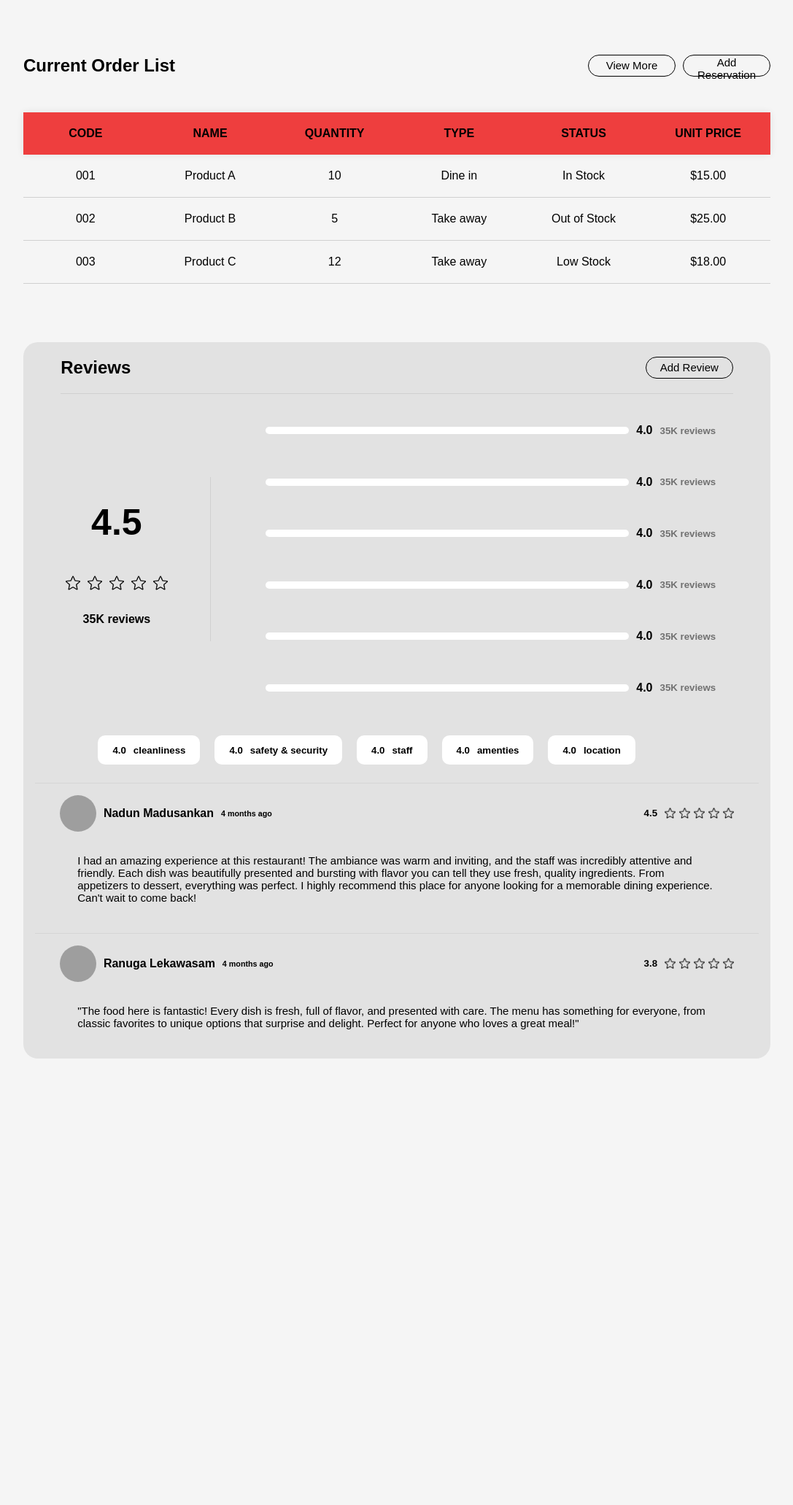
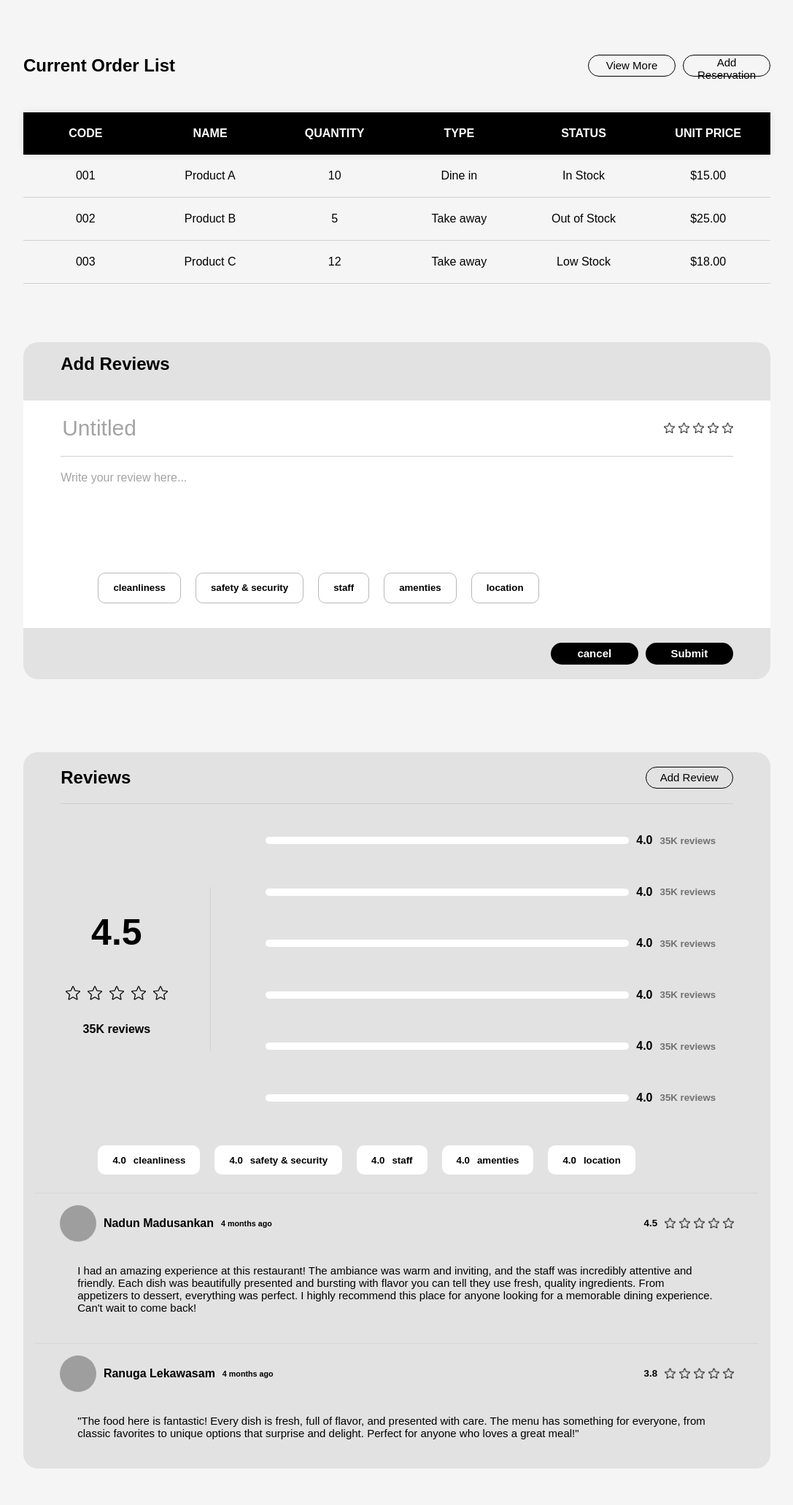
Before and after one commit to NadunMN/Kottu-Labs, a PHP site: page /views/userProfile.php in a window 1280 px wide. Shown: the part 334-2397 px from the top of the page at 73% size, without its empty margins (96-1183 px from the left). Before the commit the page ends 1785 px from the top, so only its background shows below. Run offline with PHP 8.4, Linux system fonts and the light colour scheme; grey boxes are pictures that could not be loaded.

Commit message:
add reviews add component

```diff
--- a/public/CSS/userprofile.css
+++ b/public/CSS/userprofile.css
@@ -215,7 +215,8 @@ body{
 
 /* Header styling */
 .table-header {
-    background-color: #ee3e3e;
+    background-color: #000000;
+    color: #ffffff;
     font-weight: bold;
     text-align: center;
     /* border-radius: 20px; */
@@ -394,6 +395,7 @@ body{
 .review-subject div:hover{
     background-color: #ee3e3e;
     color: white;
+    border: none;
     transition: transform 0.3s ,background-color 0.3s ease;
     transform: scale(1.05);
 }
@@ -500,3 +502,192 @@ body{
     font-weight: 500;
     font-family: Arial, Helvetica, sans-serif;
 }
+
+.form{
+    width: 100%;
+    height: auto;
+    display: flex;
+    flex-direction: column;
+    justify-content: center;
+    align-items: center;
+    /* background-color: #ee3e3e; */
+    margin-top: 20px;
+}
+
+
+.add-reviews-body-container{
+    width: 100%;
+    height: auto;
+    display: flex;
+    flex-direction: column;
+    justify-content: center;
+    align-items: center;
+    background-color: #ffffff;
+    padding-top: 20px;
+    /* margin-top: 20px; */
+}
+
+.add-review-list-topic{
+    width: 90%;
+    height: 60px;
+    /* background-color: #ee3e3e; */
+    display: flex;
+    justify-content: flex-start;
+    align-items: center;
+    /* border-radius: 20px 20px 0 0; */
+    /* border-bottom: 1px solid #d0d0d0; */
+
+}
+
+.add-review-header{
+    width: 90%;
+    height: auto;
+    /* background-color: #4b3a3a; */
+    display: flex;
+    justify-content: space-between;
+    align-items: center;
+    padding-bottom: 20px;
+    border-bottom: 1px solid #d0d0d0;
+}
+
+.review-name input {
+    width: 50vw;                /* Full width to fit container */
+    /* padding: 10px 15px;         Padding for spacing inside */
+    font-size:30px;            /* Text size */
+    color: #333;                /* Text color */
+    border:none;
+    border-radius: 5px;         /* Rounded corners */
+    outline: none;              /* Remove default outline */
+    /* background-color: #905454; */
+
+}
+
+.review-name input::placeholder {
+    color: #8d8d8d;
+    opacity: 0.8;               /* Adjust opacity of placeholder */
+}
+
+.review-name input:focus {
+    border: none;
+}
+
+
+.add-review-body{
+    width: 90%;
+    height: auto;
+    /* background-color: #4b3a3a; */
+    display: flex;
+    justify-content: flex-start;
+    align-items: center;
+    margin-top: 10px;
+    margin-bottom: 40px;
+    padding-bottom: 15px;
+    /* border-bottom: 1px solid #d0d0d0; */
+}
+
+.add-review-body textarea {
+    width: 100%;                /* Full width to fit container */
+    height: 100px;              /* Set height */
+    padding: 10px 0;
+    font-size: 16px;            /* Text size */
+    color: #333;                /* Text color */
+    border: none;               /* Remove border */
+    outline: none;              /* Remove default outline */
+    resize:none;               /* Disable resizing */
+    /* background-color: aquamarine; */
+}
+
+.add-review-body textarea::placeholder {
+    color: #8d8d8d;
+    opacity: 0.8;               /* Adjust opacity of placeholder */
+}
+
+.add-review-submit{
+    width: 90%;
+    height: auto;
+    /* background-color: #ff0000; */
+    display: flex;
+    /* flex-direction: column; */
+    justify-content: flex-end;
+    align-items: center;
+    margin-top: 20px;
+    margin-bottom: 20px;
+}
+
+#submit{
+    width: 120px;
+    height: 30px;
+    border-radius: 50px;
+    border:none;
+    background-color: #000000;
+    color: #ffffff;
+    font-size: 15px;
+    font-weight: bold;
+    cursor: pointer;
+}
+
+.add-review-cancel button {
+    font-weight: bold;
+    background-color: #000000;
+    color: #ffffff;
+    border: none;
+
+}
+
+#submit:hover{
+    background-color: #EE3E3F;
+    color: white;
+    transition: transform 0.3s ,background-color 0.3s ease;
+    transform: scale(1.05);
+    border: none;
+}
+
+.add-review-subject{
+    /* background-color: aqua; */
+    margin-top: -30px;
+    margin-bottom: 30px;
+    /* border: 1px solid #d0d0d0; */
+}
+
+.add-review-subject div{
+
+    border: 1px solid #b8b8b8;
+}
+
+
+/* responsive design */
+
+@media (max-width: 990px) {
+
+    .userprofile-backcover{
+        height: 120px;
+    }
+
+    .circle {
+        width: 150px;
+        height: 150px;
+    }
+
+
+    .circle-name-wrapper h1{
+        font-size: 24px;
+    }
+
+    .circle-name-wrapper h4{
+        font-size: 12px;
+    }
+
+    .userprofile-profile-name button{
+
+        width: 90px;
+        height: 30px;
+        font-size: 10px;
+    }
+
+    .userprofile-profile-name-content .ON-wrapper{
+        width: 90px;
+        height: 30px;
+        font-size: 10px;
+
+    }
+}
--- a/views/userProfile.php
+++ b/views/userProfile.php
@@ -55,54 +55,6 @@
 
             <div class="horizontal-line"></div>
 
-
-            <!-- <div class="user-numbers-container">
-            <div class="user-numbers-wrapper">
-                <div>
-                    <video autoplay loop muted width="100px">
-                        <source src="/Photo/Animations/5.webm" type="video/webm">
-                        <source src="/Photo/Animations/5.mp4" type="video/mp4">
-                        Your browser does not support the video tag.
-                    </video>
-                </div>
-                <div>
-                    <h3>Order Number</h3>
-                    <h3>0234</h3>
-                </div>
-            </div>
-
-
-            <div class="user-numbers-wrapper">
-                <div>
-                    <video autoplay loop muted width="120px">
-                        <source src="/Photo/Animations/4.webm" type="video/webm">
-                        <source src="/Photo/Animations/4.mp4" type="video/mp4">
-                        Your browser does not support the video tag.
-                    </video>
-                </div>
-                <div>
-                    <h3>Table Number</h3>
-                    <h3>0234</h3>
-                </div>
-            </div>
-
-
-            <div class="user-numbers-wrapper">
-                <div>
-                    <video autoplay loop muted width="100px">
-                        <source src="/Photo/Animations/2.webm" type="video/webm">
-                        <source src="/Photo/Animations/2.mp4" type="video/mp4">
-                        Your browser does not support the video tag.
-                    </video>
-                </div>
-                <div>
-                    <h3>Current Orders</h3>
-                    <h3>0234</h3>
-                </div>
-            </div>
-            </div> -->
-
-
             <div class="order-list-container">
                 <h2>Current Order List</h2>
                 <div class="order-list-button">
@@ -154,6 +106,83 @@
 
 
 </div>
+
+
+<!--Add reviews -->
+<div class="review-list-container">
+
+    <div class="add-review-list-topic">
+        <h2>Add Reviews</h2>
+        <div class="review-list-button">
+        </div>
+    </div>
+    <form class="form" action="" method="POST">
+    <div class="add-reviews-body-container">
+
+    <div class="add-review-header">
+                <div class="review-name">
+
+                    <input type="text" id="add-review-name" placeholder="Untitled">
+                </div>
+                <div class="review-rate">
+                    <div class="starts">
+                        <div></div>
+                        <div></div>
+                        <div></div>
+                        <div></div>
+                        <div></div>
+                    </div>
+                </div>
+            </div>
+
+            <div class="add-review-body">
+                <textarea id="review-content" placeholder="Write your review here..."></textarea>
+            </div>
+
+                    <div class="review-subject add-review-subject">
+
+                        <div>
+                            <!-- <h5>4.0</h5> -->
+                            <h5>cleanliness</h5>
+                        </div>
+
+                        <div>
+                            <!-- <h5>4.0</h5> -->
+                            <h5>safety & security</h5>
+                        </div>
+
+                        <div>
+                            <!-- <h5>4.0</h5> -->
+                            <h5>staff</h5>
+                        </div>
+
+                        <div>
+                            <!-- <h5>4.0</h5> -->
+                            <h5>amenties</h5>
+                        </div>
+
+                        <div>
+                            <!-- <h5>4.0</h5> -->
+                            <h5>location</h5>
+                        </div>
+                    </div>
+
+    </div>
+
+    <div class="add-review-submit">
+                <div class="order-list-button add-review-cancel" >
+                    <button>cancel</button>
+                    <input type="submit" id="submit" value="Submit">
+                </div>
+            </div>
+
+    </form>
+
+
+</div>
+
+
+
 
 
 <!-- reviews -->
```
